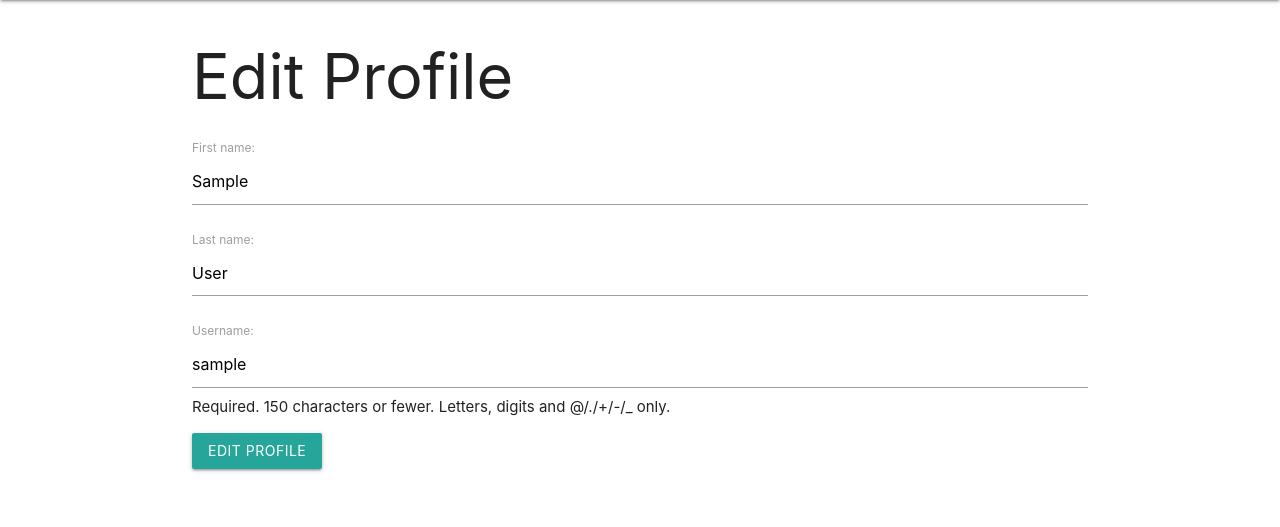
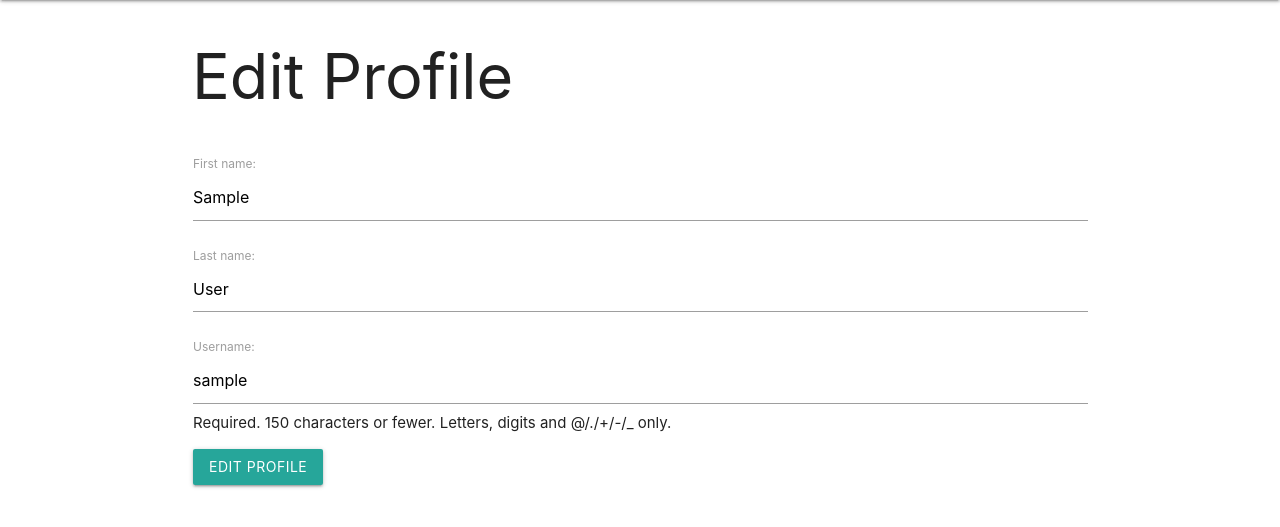
Before and after one commit to samleemcknight/jobber, a Django app: page /profile/edit/ in a window 1280 px wide. Shown: the part 64-591 px from the top of the page. Run offline with Django 3.2, Linux system fonts and the light colour scheme; the visitor is signed in with stand-in values (Sample User, id 1); data comes from the database, SQL or seed files in the repository; parts of the project's set-up code (start-up, migrations or seed data) failed here and were passed over.

Commit message:
makes minor styling changes to profile templates

```diff
--- a/main_app/templates/registration/edit_profile.html
+++ b/main_app/templates/registration/edit_profile.html
@@ -3,11 +3,19 @@
 {% block content %}
 
 <h1>Edit Profile</h1>
-
-  <form method="POST" action="{% url 'edit_profile' user.id %}">
-    {% csrf_token %}
-    {{ profile_form.as_p }}
-    <input type="submit" class="btn" value="Edit Profile">
-  </form>
+<div class="row">
+  <div class="col s12">
+    <div class="profile-pic">
+      <!-- img goes here eventually -->
+    </div>
+  </div>
+  <div class="col s12">
+    <form method="POST" action="{% url 'edit_profile' %}">
+      {% csrf_token %}
+      {{ profile_form.as_p }}
+      <input type="submit" class="btn" value="Edit Profile">
+    </form>
+  </div>
+</div>
 
 {% endblock %}
```
Also changed, not shown: main_app/templates/registration/profile.html (+5 -9 lines).
